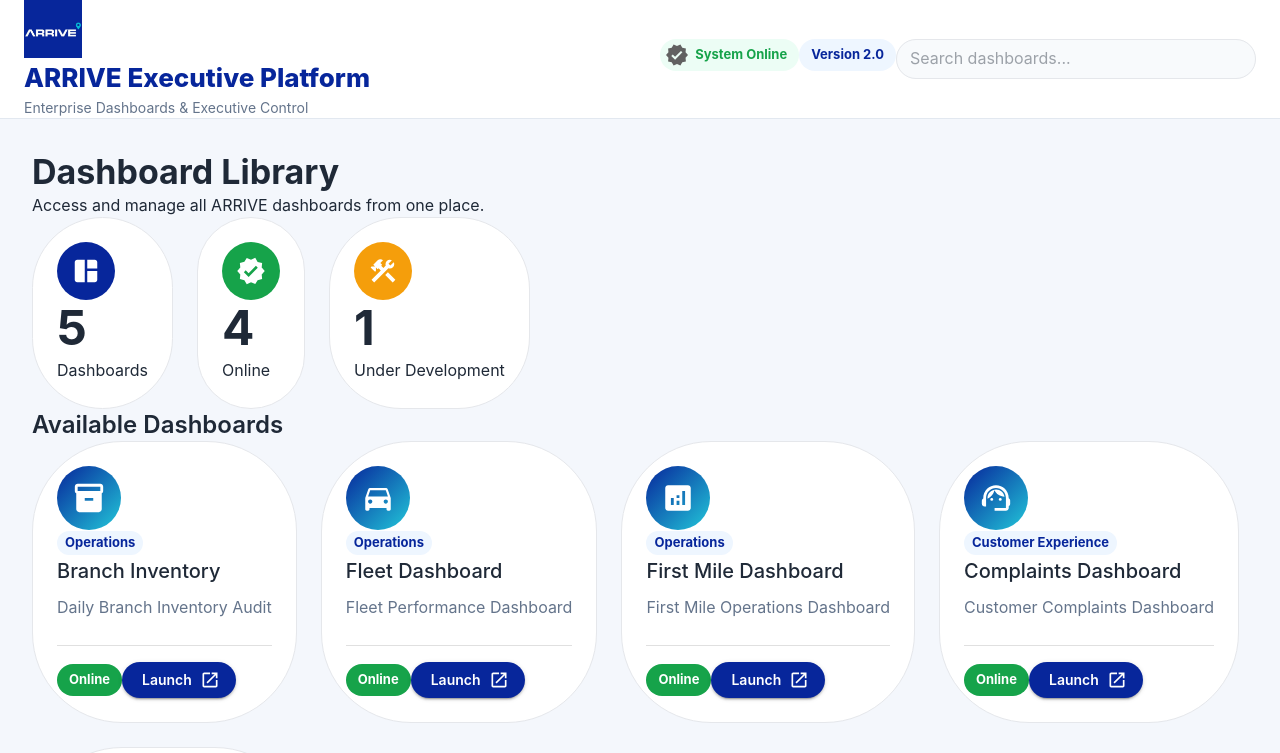
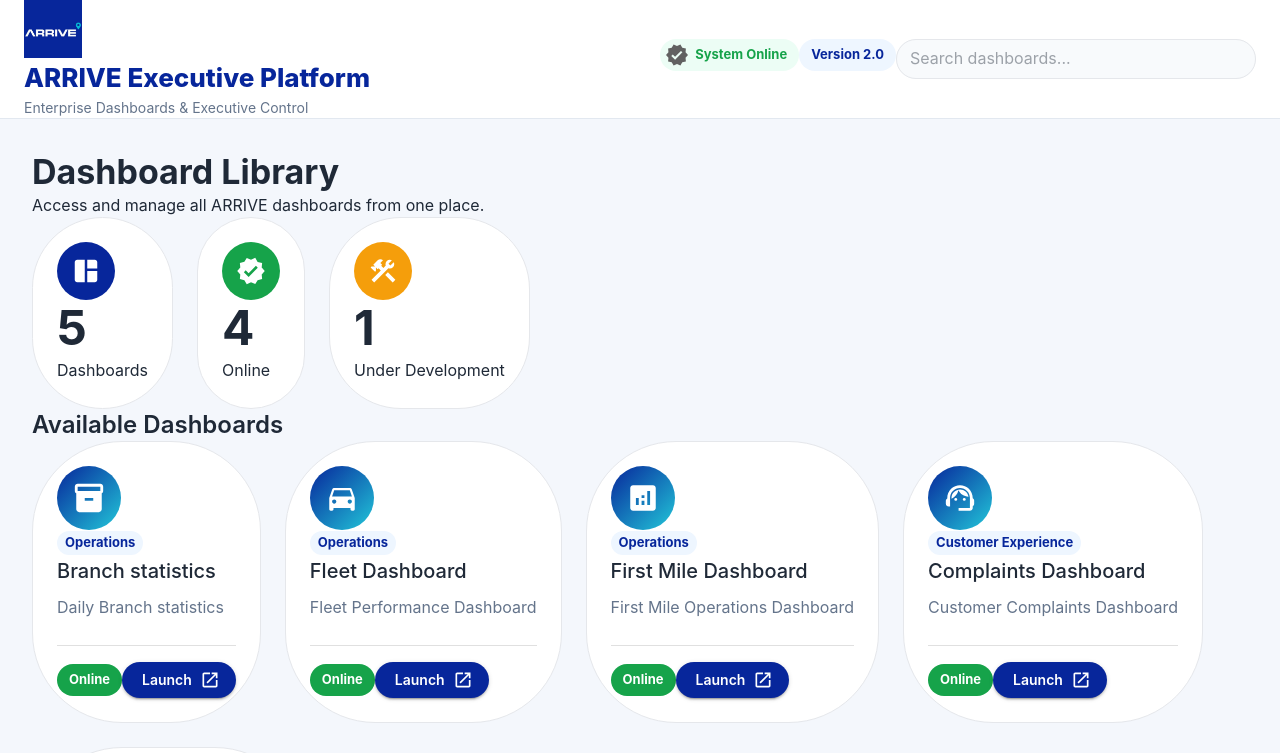
Before and after one commit to mohamedsaed51-ARRIVE/arrive-analytics-hub, a React (Vite) app: page /home in a window 1280 px wide. Shown: the top 753 px of the page. Built offline with nearby package versions, Linux system fonts and the light colour scheme.

Commit message:
Update dashboard title and description

```diff
--- a/src/data/dashboards.js
+++ b/src/data/dashboards.js
@@ -3,8 +3,8 @@ const dashboards = [
     id: 1,
     category: "Operations",
     icon: "inventory",
-    title: "Branch Inventory",
-    description: "Daily Branch Inventory Audit",
+    title: "Branch statistics",
+    description: "Daily Branch statistics",
     status: "active",
     visible: true,
     url: "https://opration-d.vercel.app/",
```
